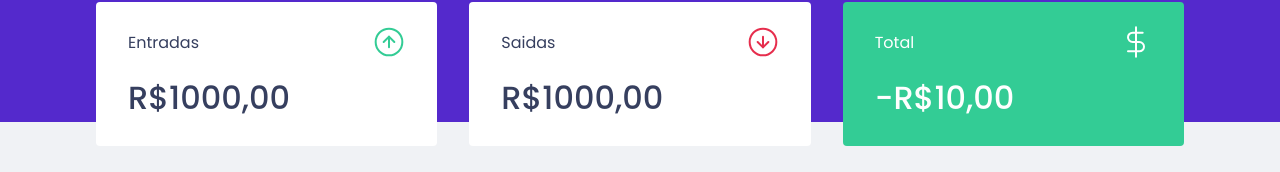
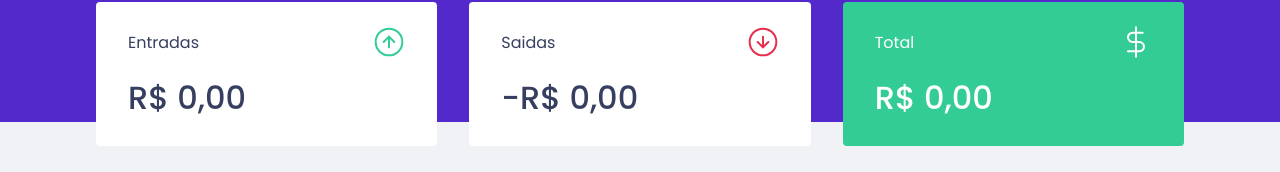
Before and after one commit to igoormatias/dt-money, a React (Create React App) app: page / in a window 1280 px wide. Shown: the part 150-322 px from the top of the page. Built offline with nearby package versions, Linux system fonts and the light colour scheme; no server answers; what miragejs would draw is missing.

Commit message:
feat: calculando totais no summary

```diff
--- a/src/components/Summary/index.tsx
+++ b/src/components/Summary/index.tsx
@@ -7,32 +7,65 @@
 import { Container } from "./styles";
 
 export function Summary() {
+    const { transactions } = useContext(TransactionsContext);
 
-    const {transactions} = useContext(TransactionsContext);
+    const summary = transactions.reduce((acc, transaction) => {
+        if (transaction.type === 'deposit') {
+            acc.deposits += transaction.amount;
+            acc.total += transaction.amount
+        } else {
+            acc.withdraw += transaction.amount;
+            acc.total += transaction.amount
+        }
 
-    console.log(transactions);
+        return acc;
+    }, {
+        deposits: 0,
+        withdraw: 0,
+        total: 0
+    });
+
+
+
+
     return (
         <Container>
             <div>
                 <header>
                     <p>Entradas</p>
-                   <img src={incomeImg} alt="Entradas"/>
+                    <img src={incomeImg} alt="Entradas" />
                 </header>
-               <strong>R$1000,00</strong>
+                <strong>
+                    {new Intl.NumberFormat('pt-BR', {
+                        style: 'currency',
+                        currency: 'BRL'
+                    }).format(summary.deposits)}
+                </strong>
             </div>
             <div>
                 <header>
                     <p>Saidas</p>
-                   <img src={outcomeImg} alt="Saidas"/>
+                    <img src={outcomeImg} alt="Saidas" />
                 </header>
-               <strong>R$1000,00</strong>
+                <strong>
+                    -
+                   {new Intl.NumberFormat('pt-BR', {
+                    style: 'currency',
+                    currency: 'BRL'
+                }).format(summary.withdraw)}
+                </strong>
             </div>
             <div className="highlight-background">
                 <header>
                     <p>Total</p>
-                   <img src={totalImg} alt="Total"/>
+                    <img src={totalImg} alt="Total" />
                 </header>
-               <strong>-R$10,00</strong>
+                <strong>
+                    {new Intl.NumberFormat('pt-BR', {
+                        style: 'currency',
+                        currency: 'BRL'
+                    }).format(summary.total)}
+                </strong>
             </div>
         </Container>
     )
```
Lines whose indentation alone changed are shown as unchanged.
